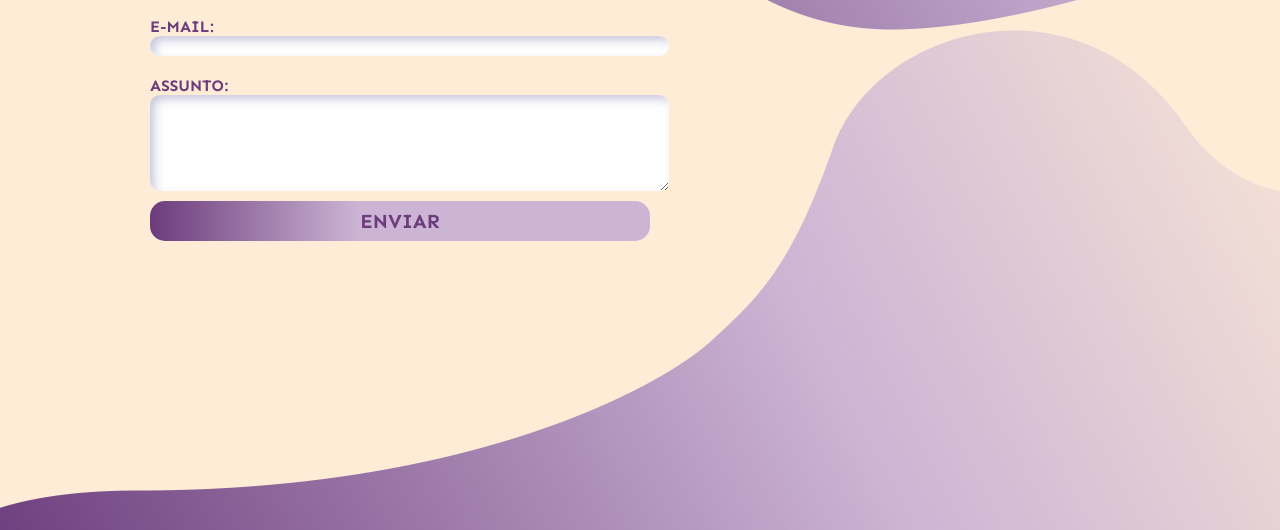
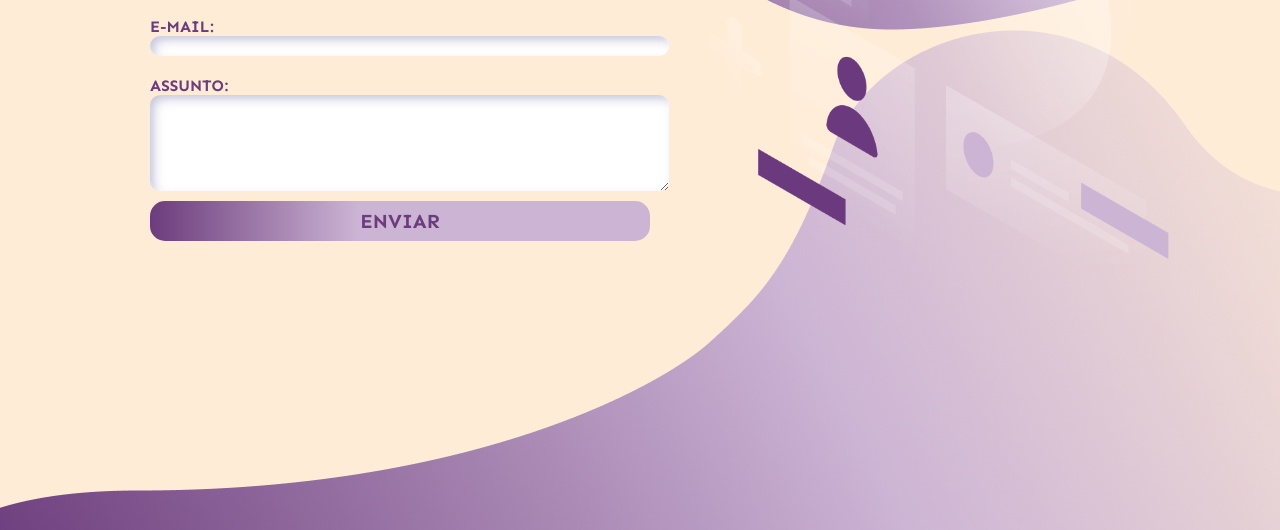
Before and after one commit to marianatheml/studioMimo, a plain HTML site: page contato.html in a window 1280 px wide. Shown: the part 270-800 px from the top of the page. Drawn offline with Linux system fonts and the light colour scheme.

Commit message:
ADD illustrations

```diff
--- a/assets/css/style.css
+++ b/assets/css/style.css
@@ -269,6 +269,11 @@
     font-size: 35px;
 }
 
+.contact img {
+    margin: -100px 0;
+    width: 500px;
+}
+
 .form {
     display: flex;
     flex-direction: column;
--- a/contato.html
+++ b/contato.html
@@ -53,6 +53,11 @@
                 <button onclick="enviar()">ENVIAR</button>
             </form>
         </div>
+
+        <div>
+            <img src="./assets/img/contactIllustration.png" alt="">
+        </div>
+
     </div>
 
     <script src="./assets/js/script.js"></script>
```
Also changed, not shown: assets/img/contactIllustration.png (added).
